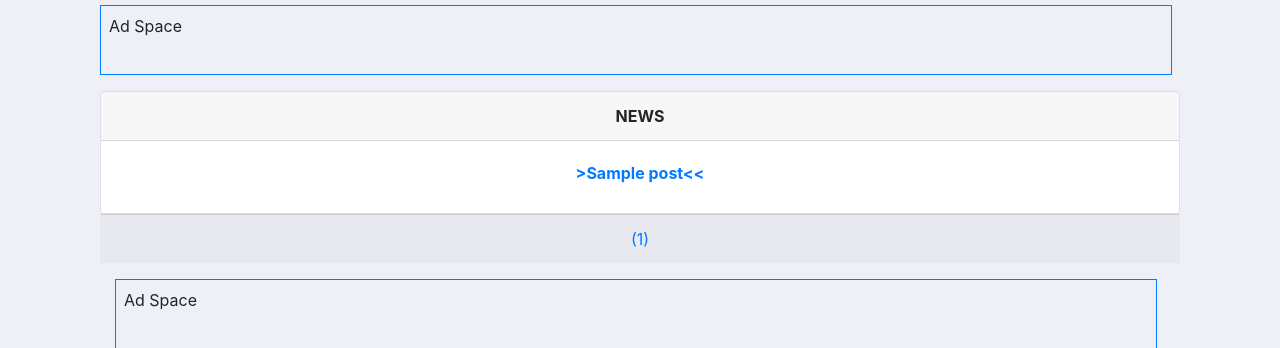
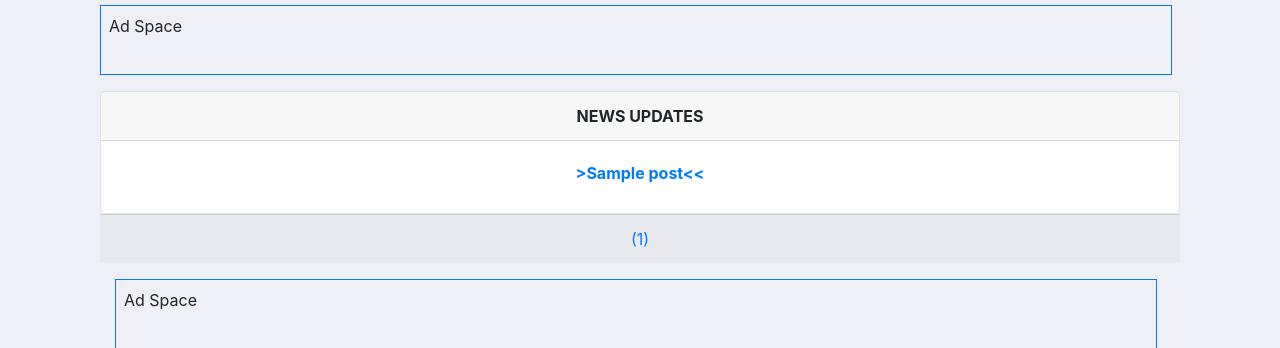
Before and after one commit to ubanitc/trency, a PHP site: page /index.php in a window 1280 px wide. Shown: the part 192-540 px from the top of the page. Run offline with PHP 8.4, Linux system fonts and the light colour scheme; tables that the repository leaves empty or names only in its code hold one stand-in row (values such as "Sample post"); data that the repository does not hold is empty; some libraries are stand-ins or nearby versions.

Commit message:
Update index.php

```diff
--- a/index.php
+++ b/index.php
@@ -170,7 +170,7 @@ try {
         <!-- Display the results -->
         <div class="card rounded-lg">
             <div class="card-header text-center">
-                <strong>NEWS</strong>
+                <strong>NEWS UPDATES</strong>
             </div>
             <div class="card-body text-center">
 
```
